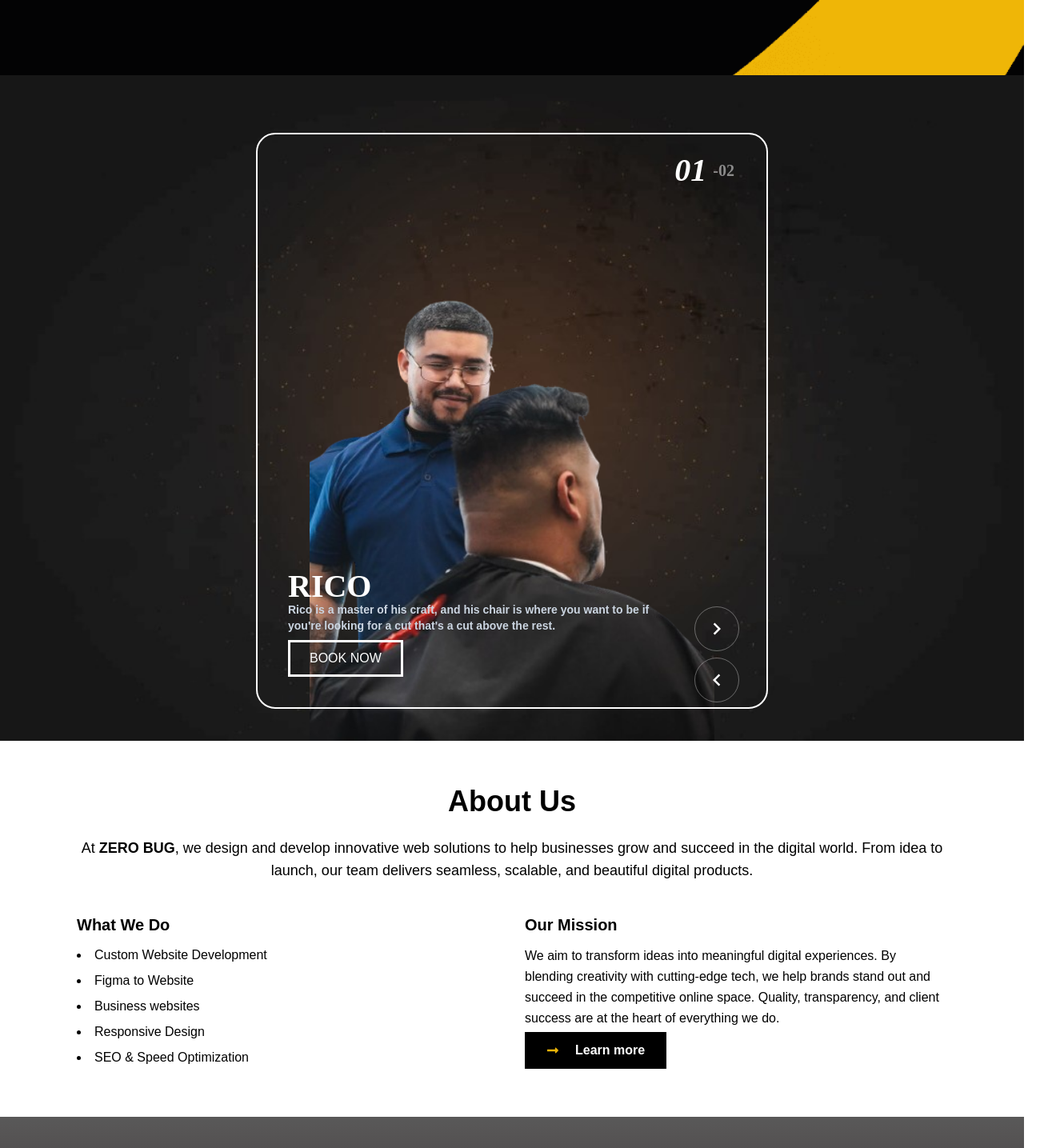
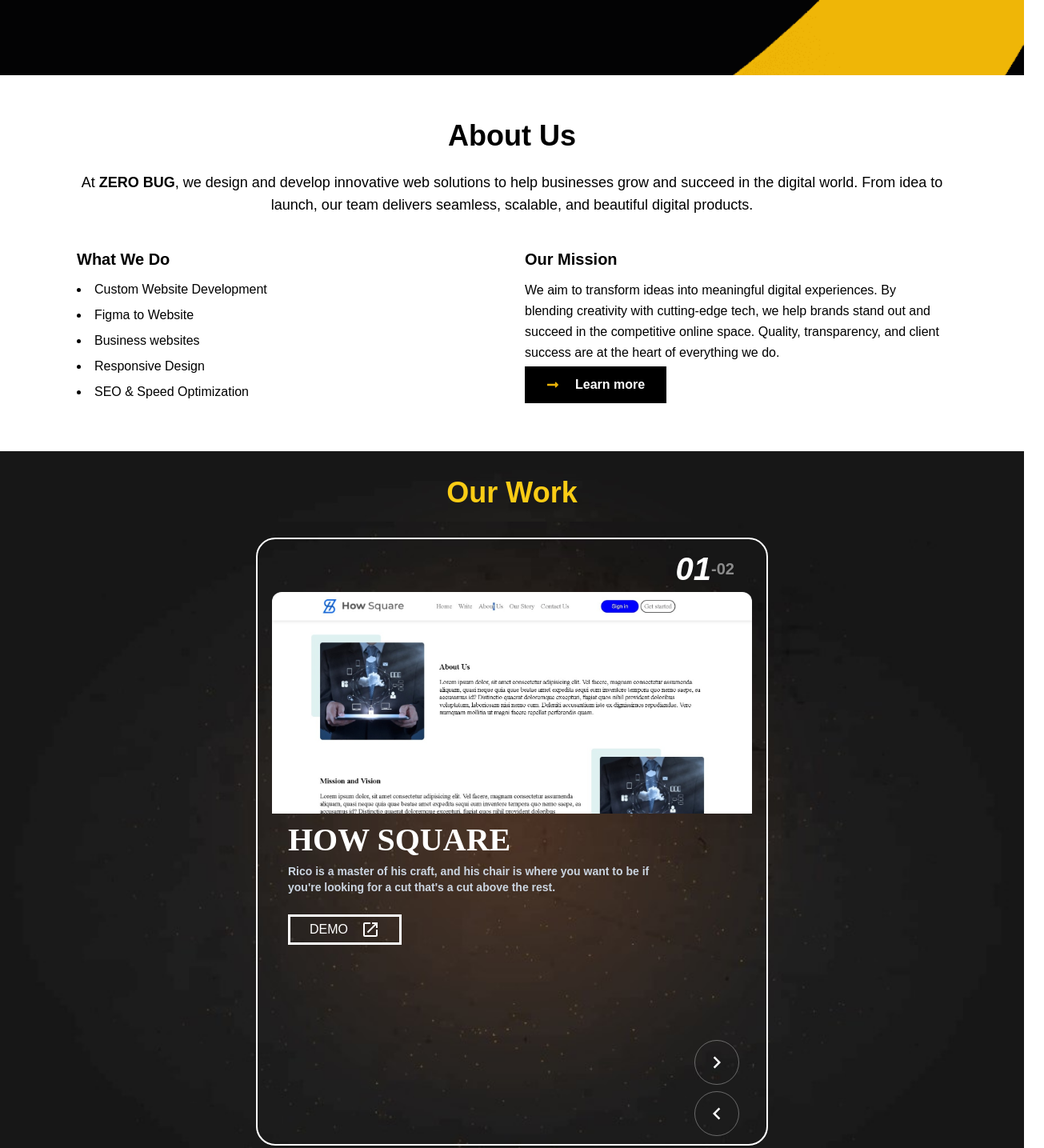
Before and after one commit to iammahmads/comapany, a React (Vite) app: page / in a window 1280 px wide. Shown: the part 540-1975 px from the top of the page at 80% size, 1305 px wide, since content can reach past the window. Built offline with nearby package versions, Linux system fonts and the light colour scheme.

Commit message:
Updated carousel for projects

```diff
--- a/src/data/barbersData.js
+++ b/src/data/projectsData.js
@@ -1,9 +1,9 @@
-export const barbers = [
+export const projects = [
   {
-    name: "Rico",
-    imgSrc: "/barbers/rico-barber.png",
+    name: "How Square",
+    imgSrc: "/projects/howsquare.jpg",
     website:
-      "https://www.octavio.co/booking?account_id=d1305575-31ba-4f59-aa8d-b336bad8bc62",
+      "https://github.com/SyedMuhammadSabbor/Complete-Blogging-Site",
     bio: "Rico is a master of his craft, and his chair is where you want to be if you're looking for a cut that's a cut above the rest.",
   },
   {
--- a/src/pages/Home/CarouselSection.jsx
+++ b/src/pages/Home/CarouselSection.jsx
@@ -1,10 +1,10 @@
 import { useRef, useState } from "react";
 import SliderComponent from "./SliderComponent";
-import { barbers } from "../../data/barbersData.js";
+import { projects } from "../../data/projectsData.js";
 import { MdKeyboardArrowLeft, MdKeyboardArrowRight } from "react-icons/md";
 
 const CarouselSection = () => {
-  const [barberIdx, setBarberIdx] = useState(0);
+  const [currentIdx, setCurrentIdx] = useState(0);
 
   const sliderRef = useRef(null);
 
@@ -17,37 +17,30 @@
   };
 
   return (
-    <div className="lg:px-0 pt-8 px-4 bg-home-carousel-bg">
-      <div className="flex justify-center items-center relative">
-        <div className="absolute top-0 left-1/2 -translate-x-1/2 w-full lg:w-1/2 h-full z-40 pointer-events-none">
-          <div className="relative w-full h-full py-10 ">
-            <div className="w-full h-full rounded-3xl border-2 border-white p-5 md:px-10 flex flex-col justify-between">
-              <div className="flex flex-row justify-end items-center">
-                {/* <div className="w-20 text-3xl sm:text-20 w-max text-white font-semibold italic">
-                  Corte de Oro
-                </div> */}
+    <div className="lg:px-0 px-4 bg-home-carousel-bg py-4">
+      <h3 className="text-yellow-400 w-full text-center text-3xl md:text-4xl font-bold mb-4 pt-4">
+        Our Work
+      </h3>
+      <div className="flex justify-center items-center relative h-full">
+        <div className="absolute top-0 left-1/2 -translate-x-1/2 w-full lg:w-1/2 h-full z-40 pointer-events-none py-5">
+          <div className="w-full h-full border-2 border-white rounded-3xl">
+            <div className="relative w-full h-full">
+              <div className="w-full h-full px-5 py-3 md:px-10 flex flex-col justify-between">
+                <div className="flex flex-row justify-end items-center">
+                  <span className="text-4xl sm:text-40 w-max text-white font-semibold italic">
+                    {(currentIdx + 1).toString().padStart(2, "0")}
+                  </span>
 
-                <div>
-                  <div className="flex gap-2 items-center justify-center font-libre">
-                    <span className="text-4xl sm:text-40 w-max text-white font-semibold italic">
-                      {(barberIdx + 1).toString().padStart(2, "0")}
-                    </span>
-
-                    <span className="text-xl font-semibold text-ashGray">
-                      -{barbers.length.toString().padStart(2, "0")}
-                    </span>
-                  </div>
-
-                  {/* <p className="uppercase text-sm text-white font-semibold -mt-1.5">
-                    Tap artist to book
-                  </p> */}
+                  <span className="text-xl font-semibold text-ashGray">
+                    -{projects.length.toString().padStart(2, "0")}
+                  </span>
                 </div>
               </div>
             </div>
           </div>
         </div>
 
-        <div className="flex flex-col gap-2 self-end absolute top-0 left-[70%] max-sm:left-[88%] max-lg:left-[92%] -translate-x-1/2 w-max h-max z-40 bottom-12">
+        <div className="flex flex-col gap-2 self-end absolute top-0 left-[70%] max-sm:left-[88%] max-lg:left-[92%] -translate-x-1/2 w-max h-max z-40 bottom-8">
           <div
             className="rounded-full border border-transparent-white text-white text-3xl p-3 cursor-pointer"
             onClick={handleRightClick}
@@ -63,9 +56,9 @@
           </div>
         </div>
 
-        <div className="w-full h-full">
-          {barbers && (
-            <SliderComponent {...{ barbers, setBarberIdx, sliderRef }} />
+        <div className="w-full h-full overflow-hidden">
+          {projects && (
+            <SliderComponent {...{ projects, setCurrentIdx, sliderRef }} />
           )}
         </div>
       </div>
--- a/src/pages/Home/Home.jsx
+++ b/src/pages/Home/Home.jsx
@@ -8,10 +8,10 @@
   return (
     <>
       <HeroSection />
+      <AboutSection />
       <CarouselSection />
-      <AboutSection />
+      <ReviewsSection />
       <TechnologySection />
-      <ReviewsSection />
     </>
   );
 };
--- a/src/pages/Home/SliderComponent.jsx
+++ b/src/pages/Home/SliderComponent.jsx
@@ -2,9 +2,10 @@
 import "slick-carousel/slick/slick.css";
 import "slick-carousel/slick/slick-theme.css";
 import { Link } from "react-router-dom";
+import { MdOpenInNew } from "react-icons/md";
 
 export default function SliderComponent(props) {
-  const { barbers, setBarberIdx, sliderRef } = props;
+  const { projects, setCurrentIdx, sliderRef } = props;
 
   const settings = {
     infinite: true,
@@ -12,12 +13,12 @@
     slidesToShow: 1,
     slidesToScroll: 1,
     arrows: true,
-    beforeChange: (current, next) => setBarberIdx(next),
+    beforeChange: (current, next) => setCurrentIdx(next),
   };
   return (
     <div>
       <Slider {...settings} ref={sliderRef}>
-        {barbers.map((data, idx) => {
+        {projects.map((data, idx) => {
           const { imgSrc, name, website, bio } = data;
 
           return (
@@ -25,29 +26,35 @@
               key={imgSrc + idx}
               className="w-full h-full px-4 sm:px-10 bg-carousel-bg-img bg-no-repeat bg-cover"
             >
-              <div className="relative w-full lg:w-1/2 h-full m-auto pt-10">
-                <div className="absolute bottom-20 flex justify-between flex-wrap gap-3 items-center w-full">
-                  <div className="flex flex-wrap items-center justify-between gap-x-2 xl:w-5/6 w-3/4 md:max-lg:w-5/6">
-                    <span className="px-5 text-3xl sm:text-40 font-bold uppercase text-white font-libre">
+              <div className="relative w-full lg:w-1/2 h-full m-auto pt-2">
+                <div className="mt-20">
+                  <img
+                    src={imgSrc}
+                    alt={imgSrc}
+                    className="w-full h-full object-contain rounded-t-xl"
+                  />
+                </div>
+
+                <div className="bottom-20 md:px-5 pt-2 flex justify-between flex-wrap gap-3 items-center w-full">
+                  <div className="h-full flex flex-col flex-wrap items-stretch justify-center gap-x-2 xl:w-5/6 w-3/4 md:max-lg:w-5/6">
+                    <span className="block text-3xl sm:text-40 font-bold uppercase text-white font-libre text-nowrap">
                       {name}
                     </span>
-                    <span className="px-5 text-slate-300 text-sm font-semibold -mt-1.5">
+                    <span className="block pt-1 text-slate-300 text-sm font-semibold">
                       {bio}
                     </span>
-                    <div className="px-5 w-max mt-2">
-                      <Link to={website} className="">
-                        <span className="flex gap-5 items-center justify-center px-2 sm:px-6 py-2 border-3 border-white uppercase text-white">
-                          Book now
-                        </span>
+                    <div className="w-min pt-2 md:mt-3 lg:mt-4">
+                      <Link
+                        to={website}
+                        className="px-2 sm:px-6 py-1 gap-4 flex items-center  border-3 border-white  text-white transition-all ease-linear hover:scale-105"
+                        target="_blank"
+                      >
+                        <span className=" uppercase">Demo</span>
+                        <MdOpenInNew className="text-2xl" />
                       </Link>
                     </div>
                   </div>
                 </div>
-                <img
-                  src={imgSrc}
-                  alt={imgSrc}
-                  className="w-full h-full object-contain"
-                />
               </div>
             </div>
           );
--- a/src/pages/Home/TechnologySection.jsx
+++ b/src/pages/Home/TechnologySection.jsx
@@ -47,9 +47,9 @@
 
 const TechnologySection = () => {
   return (
-    <section className="relative pt-16 px-6 md:px-16 h-[35vh] sm:h-[40vh] md:h-[50vh] lg:h-[55vh] xl:[60vh] overflow-hidden">
-      <div className="absolute bg-fixed bg-custom-gradient bg-cover top-0 bottom-0 right-0 left-0 -z-50"></div>
-      <div className="absolute bg-overlay opacity-10 top-0 bottom-0 right-0 left-0"></div>
+    <section className="relative pt-16 px-6 md:px-16 h-[35vh] sm:h-[40vh] md:h-[50vh] lg:h-[55vh] xl:[60vh] overflow-hidden bg-black">
+      {/* <div className="absolute bg-fixed bg-custom-gradient bg-cover top-0 bottom-0 right-0 left-0 -z-50"></div>
+      <div className="absolute bg-black opacity-100 top-0 bottom-0 right-0 left-0"></div> */}
 
       <div className="max-w-7xl mx-auto h-full flex flex-col items-center justify-center text-center">
         <h2 className="text-3xl md:text-4xl font-bold text-yellow-400 mb-4">
```
